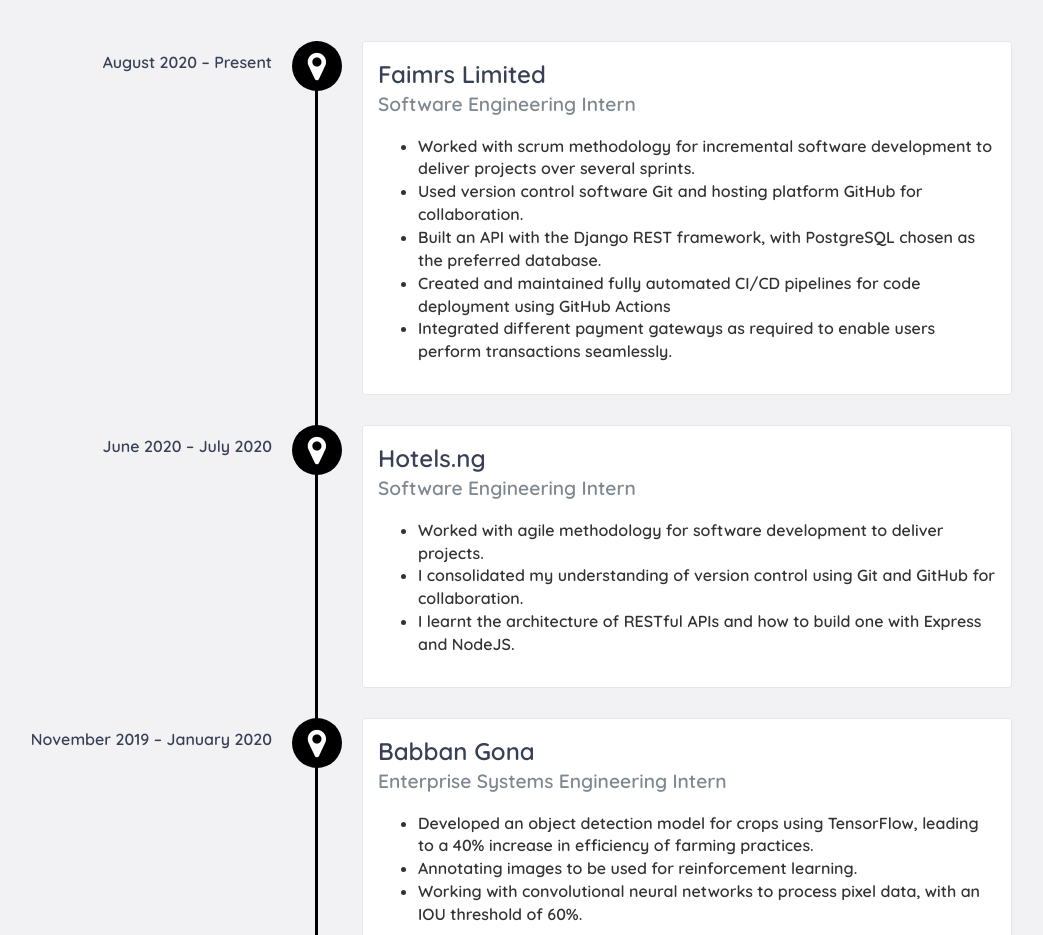
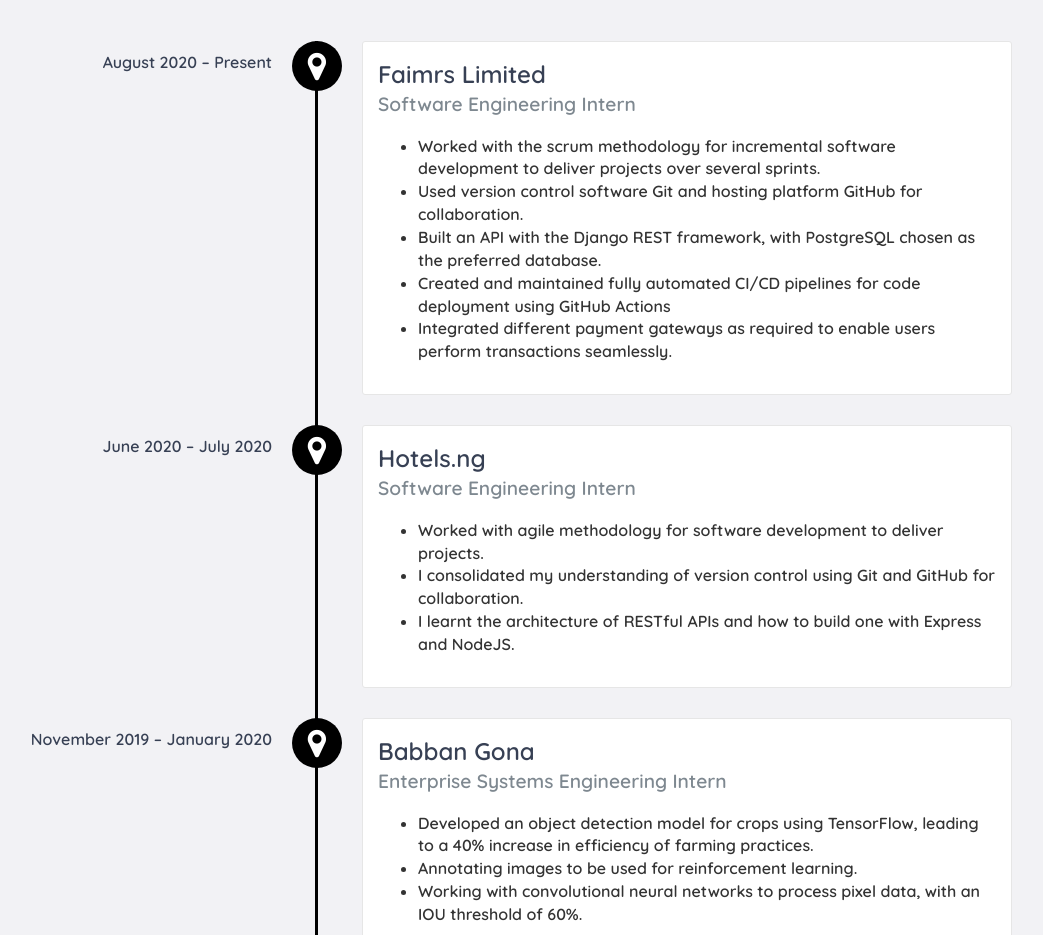
Before and after one commit to jobafash/jobafash.github.io, a website: page index.html in a window 1280 px wide. Shown: the part 1180-2115 px from the top of the page, without its empty margins (128-1171 px from the left). Drawn offline with nearby package versions, Linux system fonts and the light colour scheme.

Commit message:
Update index.html

```diff
--- a/index.html
+++ b/index.html
@@ -92,7 +92,7 @@
                 <h4>Software Engineering Intern</h4>
                 <p>
                     <ul>
-                        <li>Worked with scrum methodology for incremental software development to deliver projects over several sprints.</li>
+                        <li>Worked with the scrum methodology for incremental software development to deliver projects over several sprints.</li>
                         <li>Used version control software Git and hosting platform GitHub for collaboration.</li>
                         <li>Built an API with the Django REST framework, with PostgreSQL chosen as the preferred database.</li>
 			<li>Created and maintained fully automated CI/CD pipelines for code deployment using GitHub Actions</li>
```
